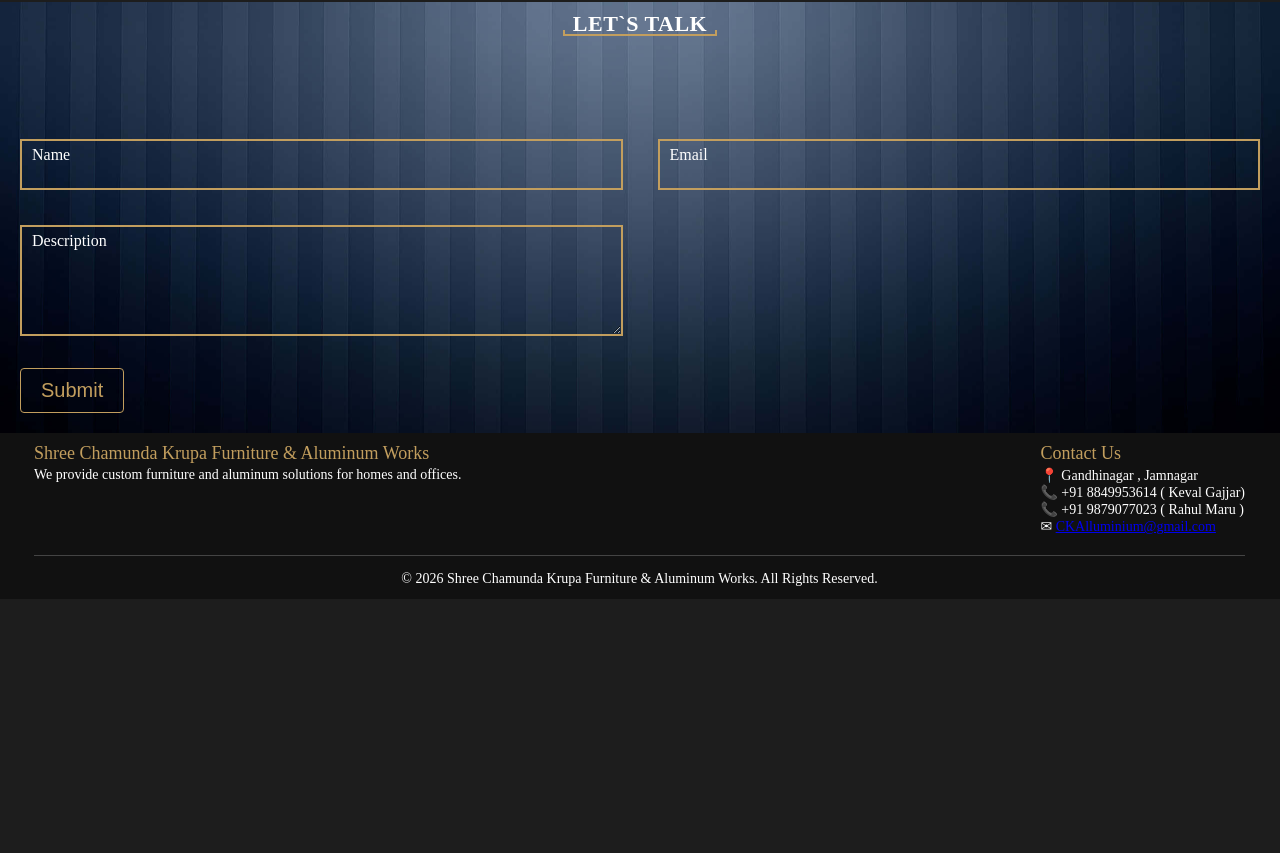
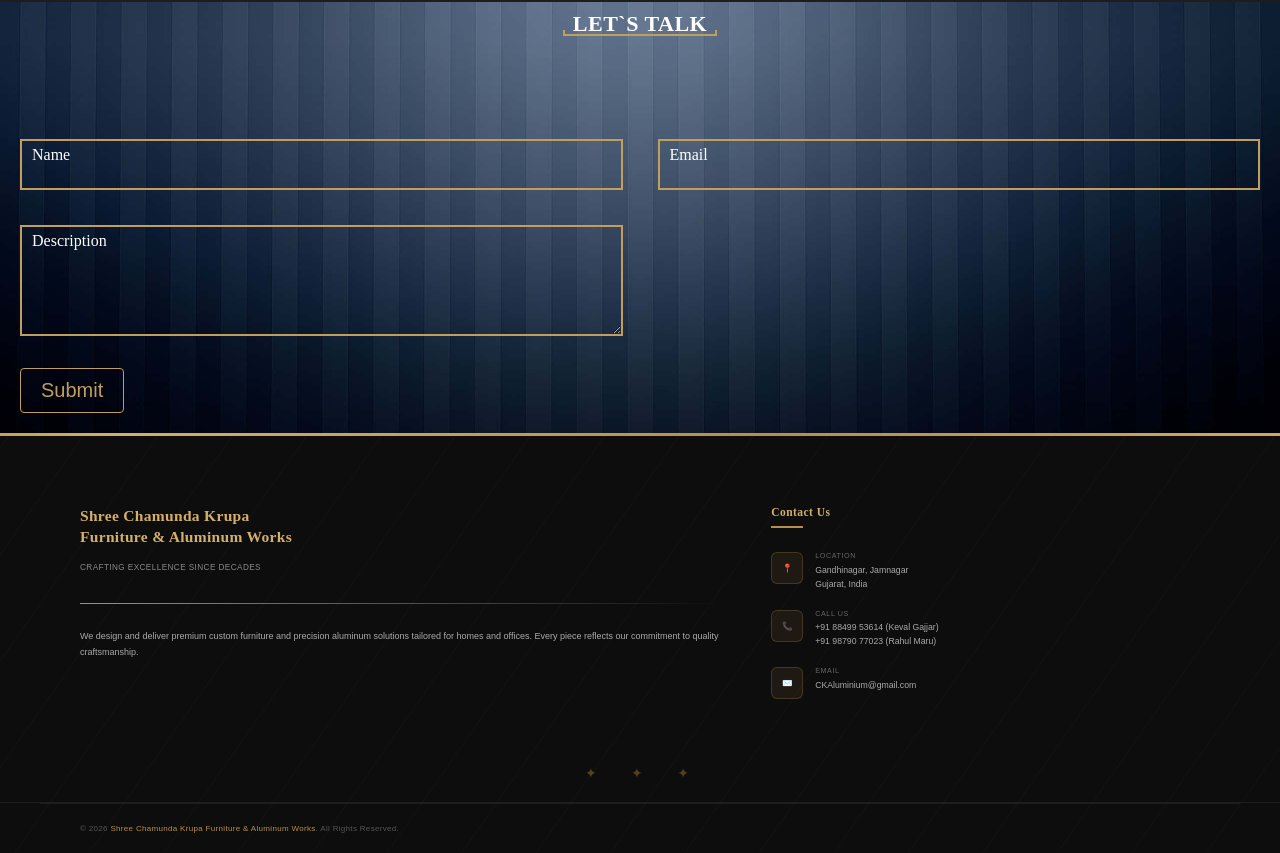
Before and after one commit to maheksondagar8-prog/ck-website, a React (Create React App) app: page / in a window 1280 px wide. Shown: the part 5214-6067 px from the top of the page. Before the commit the page ends 5813 px from the top, so only its background shows below. Built offline with nearby package versions, Linux system fonts and the light colour scheme.

Commit message:
Footer done

```diff
--- a/src/components/footer/index.jsx
+++ b/src/components/footer/index.jsx
@@ -1,29 +1,73 @@
 import './styles.scss';
+import { useState, useEffect, useRef } from "react";
 const Footer = () => {
+    const [visible, setVisible] = useState(false);
+    const footerRef = useRef(null);
+
+    useEffect(() => {
+        const observer = new IntersectionObserver(
+            ([entry]) => { if (entry.isIntersecting) setVisible(true); },
+            { threshold: 0.1 }
+        );
+        if (footerRef.current) observer.observe(footerRef.current);
+        return () => observer.disconnect();
+    }, []);
+
     return (
-        <footer className="footer">
-            <div className="footer_top">
+        <footer className="footer-root" ref={footerRef}>
+            <div className="footer-top-bar" />
 
-                <div className="footer_left">
-                    <div className="footer_left_header">Shree Chamunda Krupa Furniture & Aluminum Works</div>
-                    <div className="footer_left_contain">
-                        We provide custom furniture and aluminum solutions
-                        for homes and offices.
+            <div className="footer-main">
+                {/* Brand */}
+                <div className={`footer-col ${visible ? "show" : ""}`}>
+                    <div className="brand-name">Shree Chamunda Krupa<br />Furniture & Aluminum Works</div>
+                    <div className="brand-tagline">Crafting excellence since decades</div>
+                    <div className="gold-line" />
+                    <p className="brand-desc">
+                        We design and deliver premium custom furniture and precision aluminum solutions tailored for homes and offices. Every piece reflects our commitment to quality craftsmanship.
+                    </p>
+                </div>
+
+                {/* Contact */}
+                <div className={`footer-col ${visible ? "show" : ""}`}>
+                    <div className="col-heading">Contact Us</div>
+                    <div className="col-heading-line" />
+
+                    <div className="contact-item">
+                        <div className="contact-icon">📍</div>
+                        <div className="contact-text">
+                            <span className="contact-label">Location</span>
+                            Gandhinagar, Jamnagar<br />Gujarat, India
+                        </div>
+                    </div>
+
+                    <div className="contact-item">
+                        <div className="contact-icon">📞</div>
+                        <div className="contact-text">
+                            <span className="contact-label">Call Us</span>
+                            <a href="tel:+918849953614">+91 88499 53614</a> (Keval Gajjar)<br />
+                            <a href="tel:+919879077023">+91 98790 77023</a> (Rahul Maru)
+                        </div>
+                    </div>
+
+                    <div className="contact-item">
+                        <div className="contact-icon">✉️</div>
+                        <div className="contact-text">
+                            <span className="contact-label">Email</span>
+                            <a href="mailto:CKAluminium@gmail.com">CKAluminium@gmail.com</a>
+                        </div>
                     </div>
                 </div>
-
-                <div className="footer_right">
-                    <div className="footer_left_header">Contact Us</div>
-                    <div className="footer_left_contain"> 📍 Gandhinagar , Jamnagar</div>
-                    <div className="footer_left_contain"> 📞 +91 8849953614  ( Keval Gajjar)</div>
-                    <div className="footer_left_contain"> 📞 +91 9879077023  ( Rahul Maru )</div>
-                    <div className="footer_left_contain"> ✉  <a href="mailto:CKAlluminium@gmail.com">CKAlluminium@gmail.com</a></div>
-                </div>
-
             </div>
 
-            <div className="footer_copyright">
-                © 2026 Shree Chamunda Krupa Furniture & Aluminum Works. All Rights Reserved.
+            <div className="ornament">✦ &nbsp; ✦ &nbsp; ✦</div>
+
+            <div style={{ borderTop: "1px solid #1e1e1e" }}>
+                <div className="footer-bottom">
+                    <div className="footer-copy">
+                        © 2026 <span>Shree Chamunda Krupa Furniture & Aluminum Works</span>. All Rights Reserved.
+                    </div>
+                </div>
             </div>
         </footer>
     )
--- a/src/components/footer/styles.scss
+++ b/src/components/footer/styles.scss
@@ -1,52 +1,231 @@
-.footer {
-    background-color: #111;
-    padding: 10px 35px 12px 34px;
+$gold-primary: #b88e48;
+$gold-light: #d4af6a;
+$gold-dark: #8a6928;
+$bg-dark: #0d0d0d;
+$text-light: #aaa;
+$text-muted: #888;
+$text-faded: #555;
+$border-dark: #1e1e1e;
 
-    &_top {
-        display: flex;
-        justify-content: space-between;
-        align-items: flex-start;
-        flex-wrap: wrap;
+.footer-root {
+    font-family: 'Jost', sans-serif;
+    background: $bg-dark;
+    position: relative;
+    overflow: hidden;
+
+    &::before {
+        content: '';
+        position: absolute;
+        inset: 0;
+        background: repeating-linear-gradient(-55deg,
+                transparent,
+                transparent 60px,
+                rgba($gold-primary, 0.03) 60px,
+                rgba($gold-primary, 0.03) 61px);
+        pointer-events: none;
     }
 
-    &_left {
-        &_header {
-            font-size: 18px;
-            color: var(--blue-theme-main-color);
-            margin-bottom: 3px;
+    .footer-top-bar {
+        background: linear-gradient(90deg,
+                $gold-primary,
+                $gold-light,
+                $gold-dark,
+                $gold-light,
+                $gold-primary );
+        background-size: 200% 100%;
+        height: 3px;
+        animation: shimmer 4s linear infinite;
+    }
+
+    .footer-main {
+        max-width: 1200px;
+        margin: 0 auto;
+        padding: 70px 40px 50px;
+        display: grid;
+        grid-template-columns: 1.5fr 1fr;
+        gap: 48px;
+
+        @media (max-width: 900px) {
+            grid-template-columns: 1fr 1fr;
+            gap: 36px;
         }
 
-        &_contain {
-            font-size: 14px;
-            color: var(--blue-theme-sub-text-color);
+        @media (max-width: 560px) {
+            grid-template-columns: 1fr;
+            padding: 50px 24px 36px;
         }
     }
 
-    &_right {
+    .footer-col {
+        opacity: 0;
+        transform: translateY(28px);
+        transition: opacity 0.7s ease, transform 0.7s ease;
 
-        &_header {
-            font-size: 18px;
-            color: var(--blue-theme-main-color);
-            margin-bottom: 3px;
+        &.show {
+            opacity: 1;
+            transform: translateY(0);
         }
 
-        &_contain {
-            font-size: 14px;
-            color: var(--blue-theme-sub-text-color);
+        &:nth-child(1) {
+            transition-delay: 0s;
+        }
+
+        &:nth-child(2) {
+            transition-delay: 0.12s;
+        }
+
+        &:nth-child(3) {
+            transition-delay: 0.24s;
+        }
+
+        &:nth-child(4) {
+            transition-delay: 0.36s;
         }
     }
 
-    .a {
-        color: #fff;
-        text-decoration: none;
+    .brand-name {
+        font-family: 'Cormorant Garamond', serif;
+        font-size: 1.55rem;
+        font-weight: 700;
+        color: $gold-light;
+        line-height: 1.3;
+        margin-bottom: 14px;
+        letter-spacing: 0.02em;
     }
 
-    &_copyright {
+    .brand-tagline {
+        font-size: 0.82rem;
+        color: $text-muted;
+        font-weight: 300;
+        line-height: 1.7;
+        margin-bottom: 28px;
+        letter-spacing: 0.05em;
+        text-transform: uppercase;
+    }
+
+    .brand-desc {
+        font-size: 0.9rem;
+        color: $text-light;
+        line-height: 1.8;
+        font-weight: 300;
+        margin-bottom: 30px;
+    }
+
+    .gold-line {
+        height: 1px;
+        background: linear-gradient(90deg, $gold-primary, transparent);
+        margin-bottom: 24px;
+    }
+
+
+    .col-heading {
+        font-family: 'Cormorant Garamond', serif;
+        font-size: 1.15rem;
+        font-weight: 600;
+        color: $gold-light;
+        margin-bottom: 8px;
+        letter-spacing: 0.04em;
+    }
+
+    .col-heading-line {
+        width: 32px;
+        height: 2px;
+        background: $gold-primary;
+        margin-bottom: 22px;
+    }
+
+
+    .contact-item {
+        display: flex;
+        gap: 12px;
+        margin-bottom: 16px;
+        align-items: flex-start;
+
+        .contact-icon {
+            width: 32px;
+            height: 32px;
+            background: rgba($gold-primary, 0.1);
+            border: 1px solid rgba($gold-primary, 0.25);
+            border-radius: 6px;
+            display: flex;
+            align-items: center;
+            justify-content: center;
+            font-size: 0.85rem;
+            flex-shrink: 0;
+            color: $gold-light;
+            margin-top: 2px;
+        }
+
+        .contact-text {
+            color: $text-light;
+            font-size: 0.87rem;
+            font-weight: 300;
+            line-height: 1.6;
+
+            a {
+                color: $text-light;
+                text-decoration: none;
+                transition: color 0.25s;
+
+                &:hover {
+                    color: $gold-light;
+                }
+            }
+        }
+
+        .contact-label {
+            display: block;
+            font-size: 0.72rem;
+            color: #666;
+            text-transform: uppercase;
+            letter-spacing: 0.08em;
+            margin-bottom: 2px;
+        }
+    }
+
+
+    .ornament {
+        color: $gold-primary;
+        font-family: 'Cormorant Garamond', serif;
+        font-size: 1.4rem;
+        letter-spacing: 6px;
         text-align: center;
-        margin-top: 20px;
-        padding-top: 15px;
-        border-top: 1px solid #444;
-        font-size: 14px;
-        color: var(--blue-theme-sub-text-color);
+        opacity: 0.4;
+        padding: 0 40px 20px;
+        max-width: 1200px;
+        margin: 0 auto;
+    }
+
+    .footer-bottom {
+        border-top: 1px solid $border-dark;
+        padding: 20px 40px;
+        max-width: 1200px;
+        margin: 0 auto;
+        display: flex;
+        align-items: center;
+        justify-content: space-between;
+        gap: 16px;
+        flex-wrap: wrap;
+
+        .footer-copy {
+            font-size: 0.8rem;
+            color: $text-faded;
+            letter-spacing: 0.04em;
+
+            span {
+                color: $gold-primary;
+            }
+        }
     }
 }
+
+
+@keyframes shimmer {
+    0% {
+        background-position: 0% 0%;
+    }
+
+    100% {
+        background-position: 200% 0%;
+    }
+}
```
